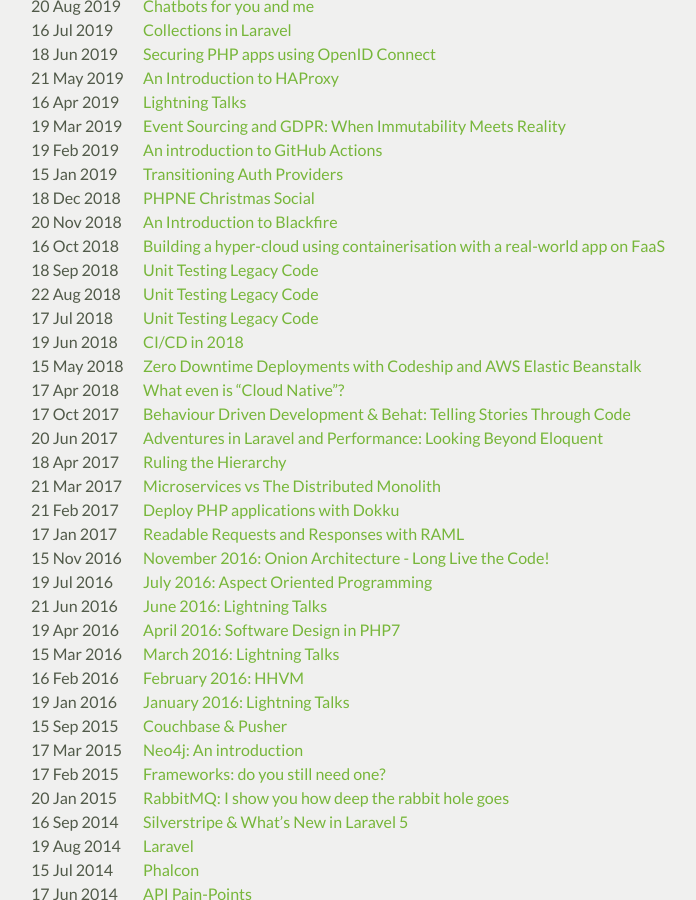
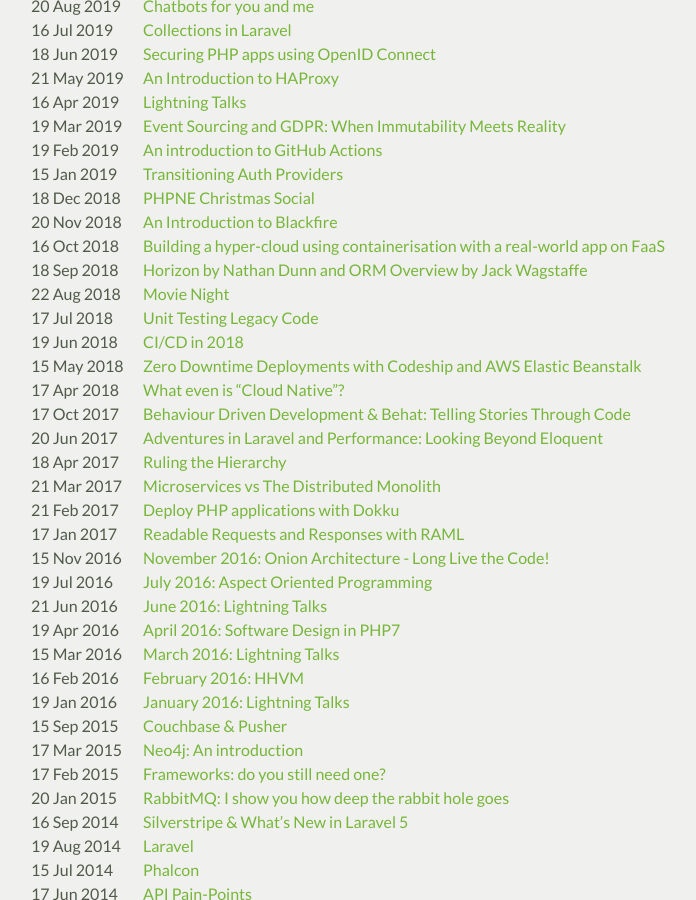
Before and after one commit to phpne/phpne.github.io, a Jekyll site: the page built from events/index.html, in a window 1280 px wide and 900 px high, scrolled down 486 px. Shown: the whole window, without its empty margins (54-750 px from the left). Built offline with Jekyll 4.4.1, drawn with Linux system fonts in a browser that asks for light colours; nearby versions of some CDN libraries.

Commit message:
Correct previous event titles

```diff
--- a/_posts/2018-08-22-movie-night.md
+++ b/_posts/2018-08-22-movie-night.md
@@ -1,6 +1,6 @@
 ---
 layout: post
-title: "Unit Testing Legacy Code"
+title: "Movie Night"
 date: 2018-08-22
 excerpt: "For our August meeting we are pleased to announce we're having a movie night!"
 ---
--- a/_posts/2018-09-18-laravel-horizon-and-orms.md
+++ b/_posts/2018-09-18-laravel-horizon-and-orms.md
@@ -1,6 +1,6 @@
 ---
 layout: post
-title: "Unit Testing Legacy Code"
+title: "Horizon by Nathan Dunn and ORM Overview by Jack Wagstaffe"
 date: 2018-09-18
 excerpt: "For our September meeting, we are pleased to announce On the Horizon by Nathan Dunn and ORM Overview by Jack Wagstaffe"
 ---
```
